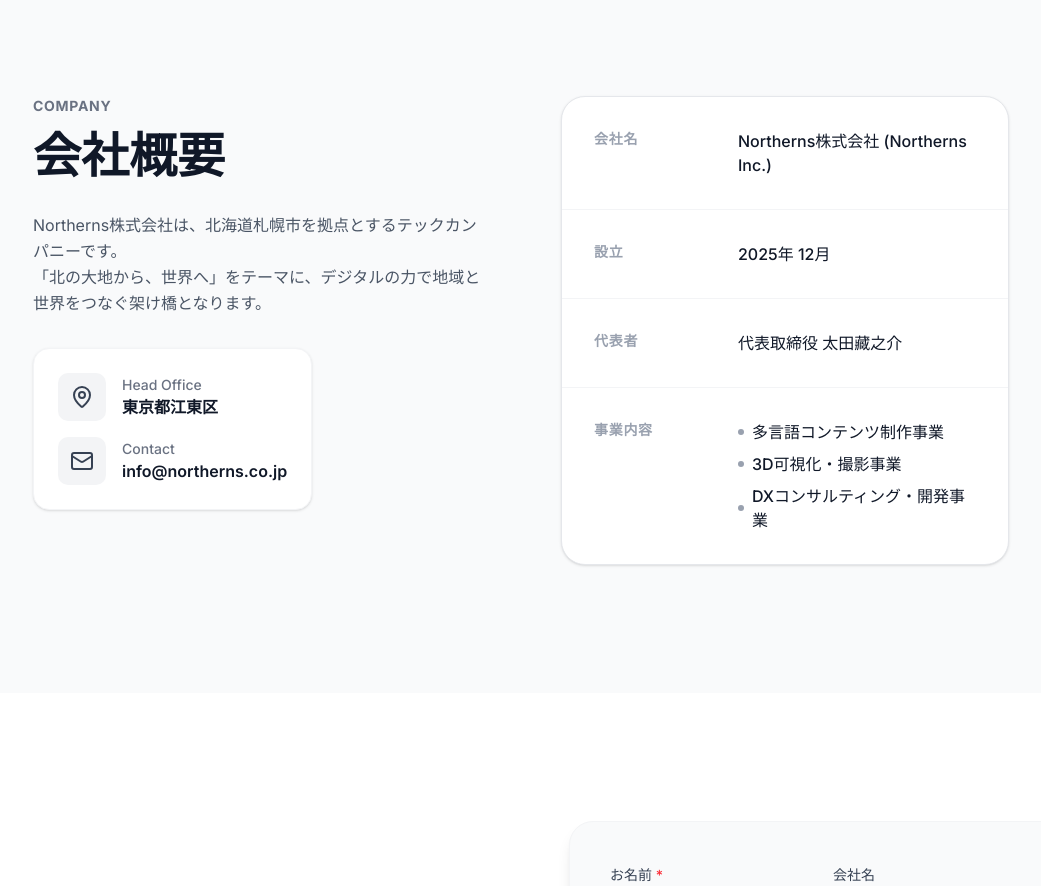
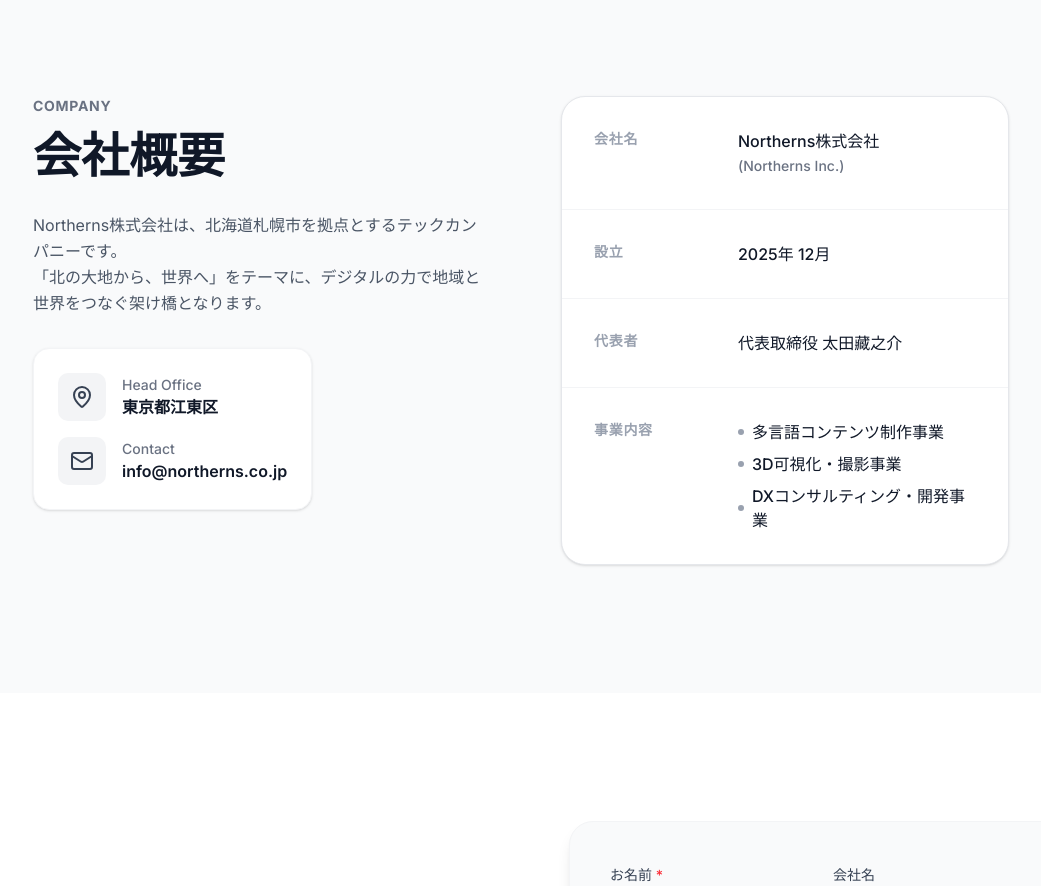
Before and after one commit to KuranosukeOhta/northerns-lab-corporate-site, a Next.js app: page / in a window 1280 px wide. Shown: the part 4600-5486 px from the top of the page, without its empty margins (119-1160 px from the left). Built offline with nearby package versions, Linux system fonts and the light colour scheme.

Commit message:
fix: 会社名の表示を改行して英語表記を追加

```diff
--- a/src/components/CompanyProfileSection.tsx
+++ b/src/components/CompanyProfileSection.tsx
@@ -43,7 +43,7 @@ export default function CompanyProfileSection() {
             <div className="divide-y divide-gray-100">
               <div className="p-6 sm:p-8 flex flex-col sm:flex-row sm:items-start gap-4">
                 <span className="text-sm font-bold text-gray-400 uppercase tracking-wider w-32 shrink-0">会社名</span>
-                <span className="text-gray-900 font-medium">Northerns株式会社 (Northerns Inc.)</span>
+                <span className="text-gray-900 font-medium">Northerns株式会社<br /><span className="text-gray-500 text-sm">(Northerns Inc.)</span></span>
               </div>
 
               <div className="p-6 sm:p-8 flex flex-col sm:flex-row sm:items-start gap-4">
```
